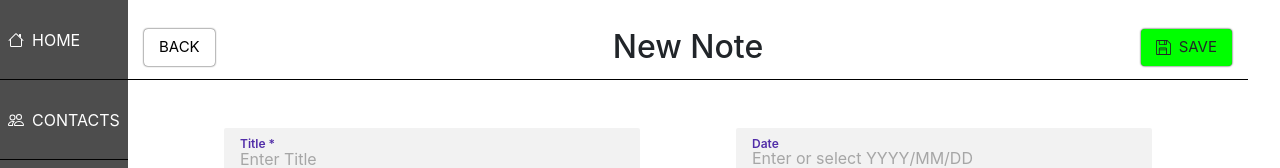
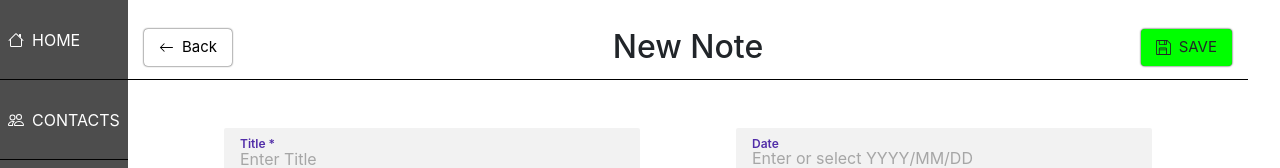
Before and after one commit to Jonathan-Paul-Wood/courm, a React (Create React App) app in the folder ui/: page /notes/new in a window 1280 px wide. Shown: the top 168 px of the page. Built offline with nearby package versions, Linux system fonts and the light colour scheme.

Commit message:
added back arrow and edit icons to header navigation

```diff
--- a/ui/src/assets/icons/bootstrapIcons.js
+++ b/ui/src/assets/icons/bootstrapIcons.js
@@ -85,5 +85,8 @@
     edit: <svg xmlns="http://www.w3.org/2000/svg" width="1em" height="1em" fill="currentColor" className="bi bi-pencil-square" viewBox="0 0 16 16">
         <path d="M15.502 1.94a.5.5 0 0 1 0 .706L14.459 3.69l-2-2L13.502.646a.5.5 0 0 1 .707 0l1.293 1.293zm-1.75 2.456-2-2L4.939 9.21a.5.5 0 0 0-.121.196l-.805 2.414a.25.25 0 0 0 .316.316l2.414-.805a.5.5 0 0 0 .196-.12l6.813-6.814z"/>
         <path fillRule="evenodd" d="M1 13.5A1.5 1.5 0 0 0 2.5 15h11a1.5 1.5 0 0 0 1.5-1.5v-6a.5.5 0 0 0-1 0v6a.5.5 0 0 1-.5.5h-11a.5.5 0 0 1-.5-.5v-11a.5.5 0 0 1 .5-.5H9a.5.5 0 0 0 0-1H2.5A1.5 1.5 0 0 0 1 2.5v11z"/>
+    </svg>,
+    arrowLeft: <svg xmlns="http://www.w3.org/2000/svg" width="1em" height="1em" fill="currentColor" className="bi bi-arrow-left" viewBox="0 0 16 16">
+        <path fillRule="evenodd" d="M15 8a.5.5 0 0 0-.5-.5H2.707l3.147-3.146a.5.5 0 1 0-.708-.708l-4 4a.5.5 0 0 0 0 .708l4 4a.5.5 0 0 0 .708-.708L2.707 8.5H14.5A.5.5 0 0 0 15 8z"/>
     </svg>
 };
--- a/ui/src/common/CollectionTitleHeader/CollectionTitleHeader.js
+++ b/ui/src/common/CollectionTitleHeader/CollectionTitleHeader.js
@@ -39,6 +39,7 @@
     return (
         <ContentWrapper>
             <Button
+                icon={'arrowLeft'}
                 label="Back"
                 type="secondary"
                 onClick={history.goBack}
--- a/ui/src/common/EntityTitleHeader/EntityTitleHeader.js
+++ b/ui/src/common/EntityTitleHeader/EntityTitleHeader.js
@@ -59,8 +59,9 @@
     return (
         <ContentWrapper>
             <Button
+                icon={'arrowLeft'}
                 className="back"
-                label={'BACK'}
+                label={'Back'}
                 type="secondary"
                 onClick={history.goBack}
             />
@@ -79,6 +80,7 @@
                     : (
                         <Button
                             label="EDIT"
+                            icon="edit"
                             type="secondary"
                             onClick={() => history.push(editPath)}
                         />
```
